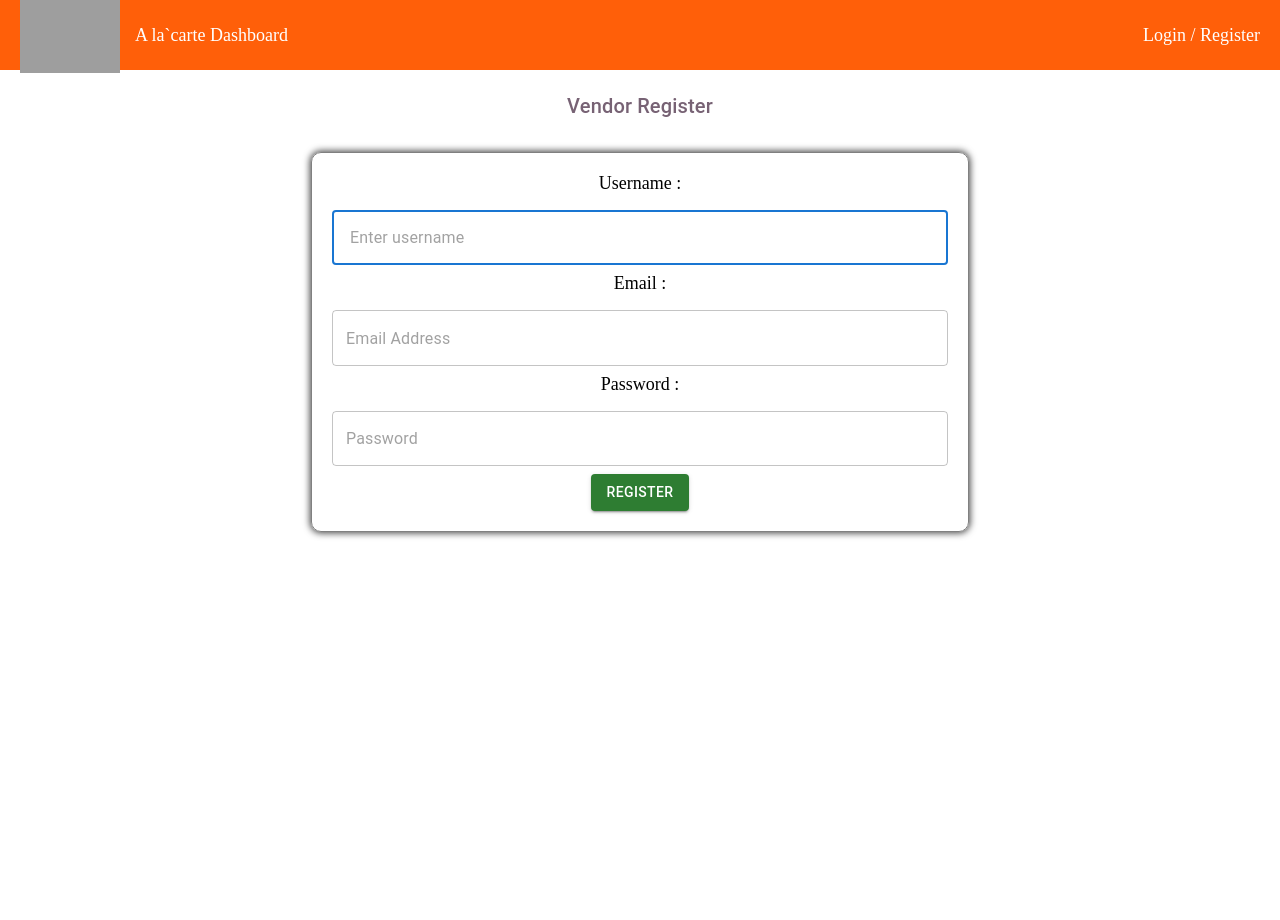
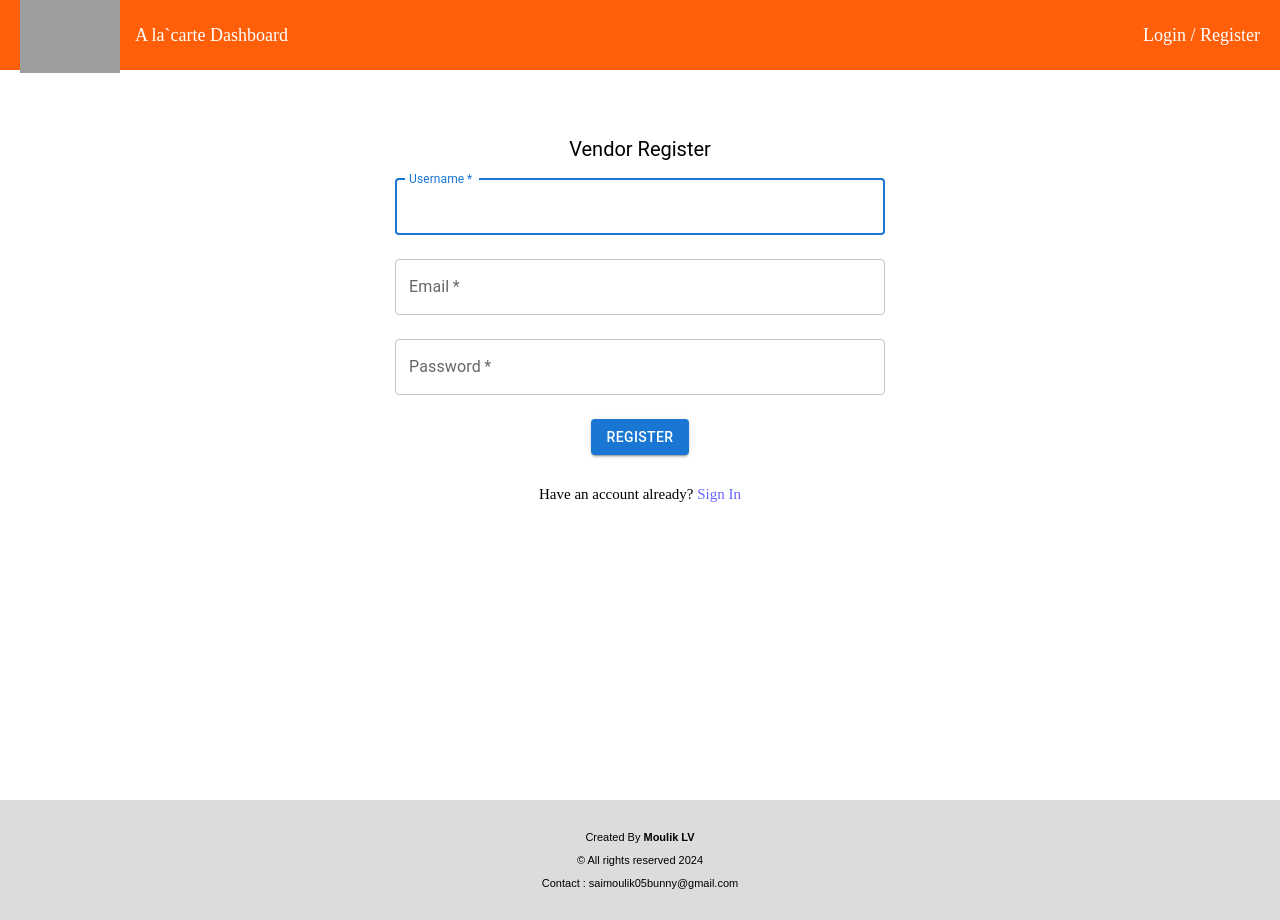
Before and after one commit to MoulikLV/Alacarte_vendor_dashboard, a React (Vite) app: page / in a window 1280 px wide. Both pictures are taken after a click on the element "Register". Before the commit the page ends 800 px from the top, so only its background shows below. Built offline with nearby package versions, Linux system fonts and the light colour scheme; grey boxes are pictures that could not be loaded; the HTML template or start-up script is replaced by a standard one.

Commit message:
added footer and devloper details

```diff
--- a/src/App.css
+++ b/src/App.css
@@ -8,6 +8,7 @@ body{
     font-weight: 500;
     font-size: large;
 }
+
 
 .alacarteLogo{
 
@@ -82,66 +83,29 @@ h3{
     display: flex;
 }
 
-.loginSection{
-    /* border: 1px solid red; */
-    width:  100%;
-    display: flex;
-    flex-direction: column;
-    /* justify-content: center; */
-    align-items: center;
+.registerInput{
+    max-width: 490px;
+}
+
+.registerBox{
+    margin-top: 50px;
+    width: 100%;
+
+
+
 
 }
 
-.landingsection{
-    /* background-image: url('https://media.istockphoto.com/id/584781318/photo/typographical-la-carte-quote-with-fork-and-knife.jpg?s=612x612&w=0&k=20&c=4prnKdWPbnMuA-GP2PIytDX9OC9j4djthGC3gxT5HpM=');
-    background-size: contain;
-    min-height: 100vh; Ensure the background covers the entire viewport height */
 
-    /* justify-content: center; */
-    /* align-items: center; */
 
+
+.haveAccount{
+    display: flex;
+    justify-content: center;
+    margin-top: 15px;
+    font-size: smaller
 }
 
-.navSection{
-
-}
-
-.registerSection{
-      /* border: 1px solid red; */
-    width:  100%;
-    display: flex;
-    flex-direction: column;
-    /* justify-content: center; */
-    align-items: center;
-}
-
-.authForm{
-    width:  100%;
-    max-width: 50%;
-    padding: 20px;
-    display: flex;
-    flex-direction: column;
-    align-items: center;
-    border: 1px solid gray;
-    border-radius: 10px;
-    -webkit-box-shadow: 0px 0px 7px 1px rgba(0,0,0,0.75);
--moz-box-shadow: 0px 0px 7px 1px rgba(0,0,0,0.75);
-box-shadow: 0px 0px 7px 1px rgba(0,0,0,0.75);
-}
-
-.authForm input{
-    width: 100%;
-    max-width: 55%;
-    border-radius: 4px;
-    height: 1.4rem;
-}
-
-.authForm label{
-
-    width: 100%;
-    max-width: 55%;
-    font-weight: 500;
-}
 
 .btnSubmit  :hover{
     cursor: pointer;
@@ -195,13 +159,10 @@ box-shadow: 0px 0px 7px 1px rgba(0,0,0,0.75);
 
     width: 100%;
     max-width: 70%;
-    /* border: 1px solid red; */
+
 
 }
 
-/* .check-inp label{
-    width: 70%;
-} */
 
 .checkContainer{
 
@@ -212,7 +173,7 @@ box-shadow: 0px 0px 7px 1px rgba(0,0,0,0.75);
     justify-content:center;
     gap: 20px;
     align-items: center;
-    /* padding-right: 90px; */
+
 
 
 }
@@ -295,7 +256,25 @@ box-shadow: 0px 0px 7px 1px rgba(0,0,0,0.75);
     text-decoration: underline;
 }
 
-.dontAccount{
+.dontAccount, .haveAccount{
     font-size: smaller;
 
 }
+
+.landingsection{
+    display: flex;
+    flex-direction: column;
+    min-height: 100vh;
+}
+
+.footer{
+
+    width: 100%;
+    display: flex;
+
+    align-items: center;
+    justify-content: center;
+    background-color: rgb(221, 220, 220);
+    height: 15vh;
+
+}
--- a/src/vendorDashboard/Components/forms/AddFirm.jsx
+++ b/src/vendorDashboard/Components/forms/AddFirm.jsx
@@ -1,6 +1,8 @@
 import React, { useEffect, useState } from "react";
 import { API_URL } from "../../Data/ApiPath";
 import Button from '@mui/material/Button';
+import { CircularProgress, Snackbar } from "@mui/material";
+import MuiAlert from '@mui/material/Alert';
 
 const AddFirm = ({addproductHandler,setShowFirmName}) => {
 
@@ -15,6 +17,14 @@ const AddFirm = ({addproductHandler,setShowFirmName}) => {
   const [region,setRegion]=useState([])
 
   const [image,setImage]=useState(null)
+
+  const [loading,setLoading]=useState(false)
+
+  const [snackAlert,setSnackALert]=useState(false)
+
+  const [snackMessage,setSnackMessage]=useState('')
+
+  const [snackSeverity,setSnackSeverity]=useState('success')
 
   const handleCategoryChange=(event)=>{
       const value = event.target.value;
@@ -46,10 +56,14 @@ const imageHandler=(e)=>{
 
 }
 
-  const addFirmhandler=async(e)=>{
+const handleSnackALert=()=>{
+  setSnackALert(false)
+}
+
+ const addFirmhandler=async(e)=>{
     e.preventDefault()
-
-    try {
+    setLoading(true)
+   try {
        const loginToken= localStorage.getItem('loginToken')
 
        if(!loginToken){
@@ -101,8 +115,12 @@ const imageHandler=(e)=>{
 
        if(response.ok){
         console.log(data)
-        alert('Firm added Succesfully')
-        addproductHandler()
+        setSnackALert(true)
+        setSnackMessage('Firm Added Succesfully')
+        setSnackSeverity('success')
+        setTimeout(() => {
+          addproductHandler()
+        }, 2000);
 
         setFirmName('')
         setArea('')
@@ -113,9 +131,11 @@ const imageHandler=(e)=>{
 
 
        }else if(data.message=="Firm Already exists for this vendor"){
-        alert('Firm already exists')
+
        }else{
-        alert('Failed to add Firm')
+        setSnackALert(true)
+        setSnackMessage('Failed in adding Firm')
+        setSnackSeverity('error')
        }
 
 
@@ -123,8 +143,12 @@ const imageHandler=(e)=>{
 
     } catch (error) {
       console.error(error)
-      alert('Failed in adding Firm, Please try Again')
+        setSnackALert(true)
+        setSnackMessage('Failed in adding Firm! Please try again later')
+        setSnackSeverity('error')
 
+    }finally{
+      setLoading(false)
     }
   }
 
@@ -188,9 +212,21 @@ const imageHandler=(e)=>{
 
         <br />
         <div className="btnSubmit">
-        <Button type="submit" variant="contained" color="success">Add Firm</Button>
+        <Button type="submit" variant="contained" color="success">
+         {loading ? <CircularProgress size={24} color="primary"/> : "Add Firm"}
+          </Button>
         </div>
       </form>
+      <Snackbar
+        anchorOrigin={{ vertical: 'bottom', horizontal: 'right' }}
+        open={snackAlert}
+        autoHideDuration={4000}
+        onClose={handleSnackALert}
+      >
+        <MuiAlert elevation={6} variant="filled" onClose={handleSnackALert} severity={snackSeverity}>
+          {snackMessage}
+        </MuiAlert>
+      </Snackbar>
     </div>
   );
 };
--- a/src/vendorDashboard/Components/forms/Login.jsx
+++ b/src/vendorDashboard/Components/forms/Login.jsx
@@ -19,7 +19,7 @@ import LockOutlinedIcon from '@mui/icons-material/LockOutlined';
 
 
 
-const Login = ({showRegisterhandler,setIsloggedIn}) => {
+const Login = ({showRegisterhandler}) => {
 
 
 
@@ -133,7 +133,7 @@ const Login = ({showRegisterhandler,setIsloggedIn}) => {
 
   return (
 
-      <Container component="main" maxWidth="xl" className='loginSection'   >
+      <Container component="main" maxWidth="xl"    >
         <Box   textAlign='center' sx={{ marginTop: 8, display: 'flex', flexDirection: 'column', alignItems: 'center' }}>
         <LockOutlinedIcon sx={{ fontSize: 'large' }} />
 
--- a/src/vendorDashboard/Components/forms/Register.jsx
+++ b/src/vendorDashboard/Components/forms/Register.jsx
@@ -1,122 +1,148 @@
 import React, { useState } from "react";
 import { API_URL } from "../../Data/ApiPath";
 
+import Button from "@mui/material/Button";
+import TextField from "@mui/material/TextField";
+import MuiAlert from '@mui/material/Alert';
+import Box from "@mui/material/Box";
+import Container from "@mui/material/Container";
 
-import Button from '@mui/material/Button';
-import TextField from '@mui/material/TextField';
+import Typography from "@mui/material/Typography";
+import { CircularProgress, Snackbar } from "@mui/material";
 
 
-import Box from '@mui/material/Box';
-import Container from '@mui/material/Container';
+const Register = ({ showLoginhandler }) => {
+  const [username, setUsername] = useState("");
 
-import Typography from '@mui/material/Typography';
-import LockOutlinedIcon from '@mui/icons-material/LockOutlined';
+  const [email, setEmail] = useState("");
+
+  const [password, setPassword] = useState("");
+
+  const [snackAlert,setSnackALert]=useState(false)
+
+  const [snackMessage,setSnackMessage]=useState('')
+
+  const [snackSeverity,setSnackSeverity]=useState('success')
+
+  const [loading,setLoading]=useState(false)
+
+  const handleSnackALert=()=>{
+    setSnackALert(false)
+  }
+
+  const handleSubmit = async (e) => {
+       e.preventDefault();
+       setLoading(true)
+    try {
+      const response = await fetch(`${API_URL}/vendor/register`, {
+        method: "POST",
+        headers: {
+          "Content-Type": "application/json",
+        },
+        body: JSON.stringify({ username, email, password }),
+      });
+
+      const data = await response.json();
+
+      if (response.ok) {
+        console.log(data);
+        setSnackALert(true)
+        setSnackMessage('Vendor Registered Succesfully')
+        setSnackSeverity('success')
 
 
-const Register = ({showLoginhandler}) => {
+        setUsername("");
+        setEmail("");
+        setPassword("");
+        setTimeout(() => {
+          showLoginhandler();
+        }, 3000);
 
-  const [username,setUsername]=useState('')
+      } else {
 
-  const [email,setEmail]=useState('')
+        setSnackALert(true)
+        setSnackMessage('Vendor Registration Failed')
+        setSnackSeverity('error')
+      }
+    } catch (error) {
+      console.log(error);
 
-  const [password,setPassword]=useState('')
+    }finally{
+      setLoading(false)
+    }
+  };
 
-  // const [error,setError]=useState('')
-
-  // const [loading,setLoading]=useState(true)
-
-  const handleSubmit=async(e)=>{
-    e.preventDefault()
-    try {
-      const response= await fetch(`${API_URL}/vendor/register`,{
-        method:"POST",
-        headers:{
-          "Content-Type" : "application/json"
-        },
-        body:JSON.stringify({username,email,password})
-      })
-
-      const data =await response.json()
-
-      if(response.ok){
-        console.log(data)
-        alert("Vendor Registered Succesfully")
-
-        setUsername('')
-        setEmail('')
-        setPassword('')
-        showLoginhandler()
-
-      }else{
-        console.log(data.error)
-      }
-    } catch(error) {
-      console.log(error)
-      alert("Vendor Registration failed")
+  return (
+    <Container component="main" maxWidth="sm"  className="registerBox" >
+      <Box
+        textAlign="center"
+        sx={{
+          marginTop: 2,
+          display: "flex",
+          flexDirection: "column",
+          alignItems: "center",
+        }}
+      >
 
 
-    }
-
-
-
-  }
-
-  return (
-     <Container component="main" maxWidth="xl">
-         <Typography component="h3" variant="h6" textAlign='center' marginTop='20px'>
+        <Typography component="h5" variant="h5" fontSize="20px">
           Vendor Register
-          </Typography  >
-      <Box textAlign='center' marginTop='30px'>
-        <div className="registerSection">
-
-          <form className="authForm" onSubmit={handleSubmit}>
-          <label >Username :</label>
-          <TextField
+        </Typography>
+        <Box component="form" onSubmit={handleSubmit} textAlign="center">
+          <TextField  className="registerInput"
             margin="normal"
             required
             fullWidth
             id="username"
-              placeholder=" Enter username"
-              name="username"
+            label="Username"
             autoComplete="username"
             autoFocus
             value={username}
             onChange={(e) => setUsername(e.target.value)}
           />
-             <label >Email :</label>
-            <TextField
+          <TextField className="registerInput"
             margin="normal"
             required
             fullWidth
+            name="email"
+            label="Email"
+            type="email"
             id="email"
-              placeholder="Email Address"
-              name="email"
             autoComplete="email"
             value={email}
             onChange={(e) => setEmail(e.target.value)}
           />
-            <label >Password :</label>
-            <TextField
+          <TextField className="registerInput"
             margin="normal"
             required
             fullWidth
             name="password"
-              placeholder="Password"
+            label="Password"
             type="password"
             id="password"
-              autoComplete="new-password"
+            autoComplete="current-password"
             value={password}
             onChange={(e) => setPassword(e.target.value)}
           />
-
           <Box textAlign="center">
-              <Button variant="contained" color="success" type="submit">
-                Register
+            <Button type="submit" variant="contained" sx={{ mt: 2, mb: 2 }}>
+              {loading ? <CircularProgress size={24} color="primary"/> : "Register"}
             </Button>
           </Box>
-          </form>
-        </div>
+
         </Box>
+        <span className="haveAccount">Have an account already?<span className="registerHere" onClick={showLoginhandler}>&nbsp;Sign In</span></span>
+      </Box>
+      <Snackbar
+        anchorOrigin={{ vertical: 'bottom', horizontal: 'right' }}
+        open={snackAlert}
+        autoHideDuration={4000}
+        onClose={handleSnackALert}
+      >
+        <MuiAlert elevation={6} variant="filled" onClose={handleSnackALert} severity={snackSeverity}>
+          {snackMessage}
+        </MuiAlert>
+      </Snackbar>
     </Container>
   );
 };
--- a/src/vendorDashboard/Pages/LandingPage.jsx
+++ b/src/vendorDashboard/Pages/LandingPage.jsx
@@ -91,12 +91,13 @@ const LandingPage = () => {
   }
 
    return (
+    <>
      <section className='landingsection'>
         <Navbar showLoginhandler={showLoginhandler} showRegisterhandler={showRegisterhandler}  isLoggedIn={isLoggedIn}   logoutHandler={logoutHandler} showfirmName={showfirmName}  />
       <div className="collectionSection">
       {isLoggedIn && <Sidebar showFirmHandler={showFirmHandler} addproductHandler={addProductHandler} allProductsHandler={allProductsHandler} showAddfirmTitle={showAddfirmTitle} userdetailsHandler={userDetailsHandler}/>}
         {!isLoggedIn && selectedForm===formTypes.loginForm &&  <Login  showRegisterhandler={showRegisterhandler} setIsloggedIn={setIsloggedIn}/>}
-        {!isLoggedIn && selectedForm===formTypes.regsitrationForm &&  <Register showLoginhandler={showLoginhandler} />}
+        {!isLoggedIn && selectedForm===formTypes.regsitrationForm &&  <Register showLoginhandler={showLoginhandler}  />}
         {selectedForm===formTypes.addFirm  && <AddFirm addproductHandler={addProductHandler} setShowFirmName={setShowFirmName}/>}
         {selectedForm===formTypes.addProduct &&   <AddProduct/>}
         {selectedForm===formTypes.welcome  && isLoggedIn && <WelcomePage/>}
@@ -106,6 +107,17 @@ const LandingPage = () => {
       </div>
 
     </section>
+    <div>
+      <footer style={{fontFamily:"sans-serif"}} className='footer'>
+       <center>
+        <p style={{fontSize:'11px'}}>Created By <b>Moulik LV</b></p>
+       <p style={{fontSize:'11px'}}>&copy; All rights reserved 2024</p>
+         <p style={{fontSize:'11px'}}>Contact : saimoulik05bunny@gmail.com</p>
+       </center>
+
+      </footer>
+    </div>
+  </>
   )
 }
 
```
Also changed, not shown: src/vendorDashboard/Components/forms/AddProduct.jsx (+90 -0 lines). Lines whose indentation alone changed are shown as unchanged.
